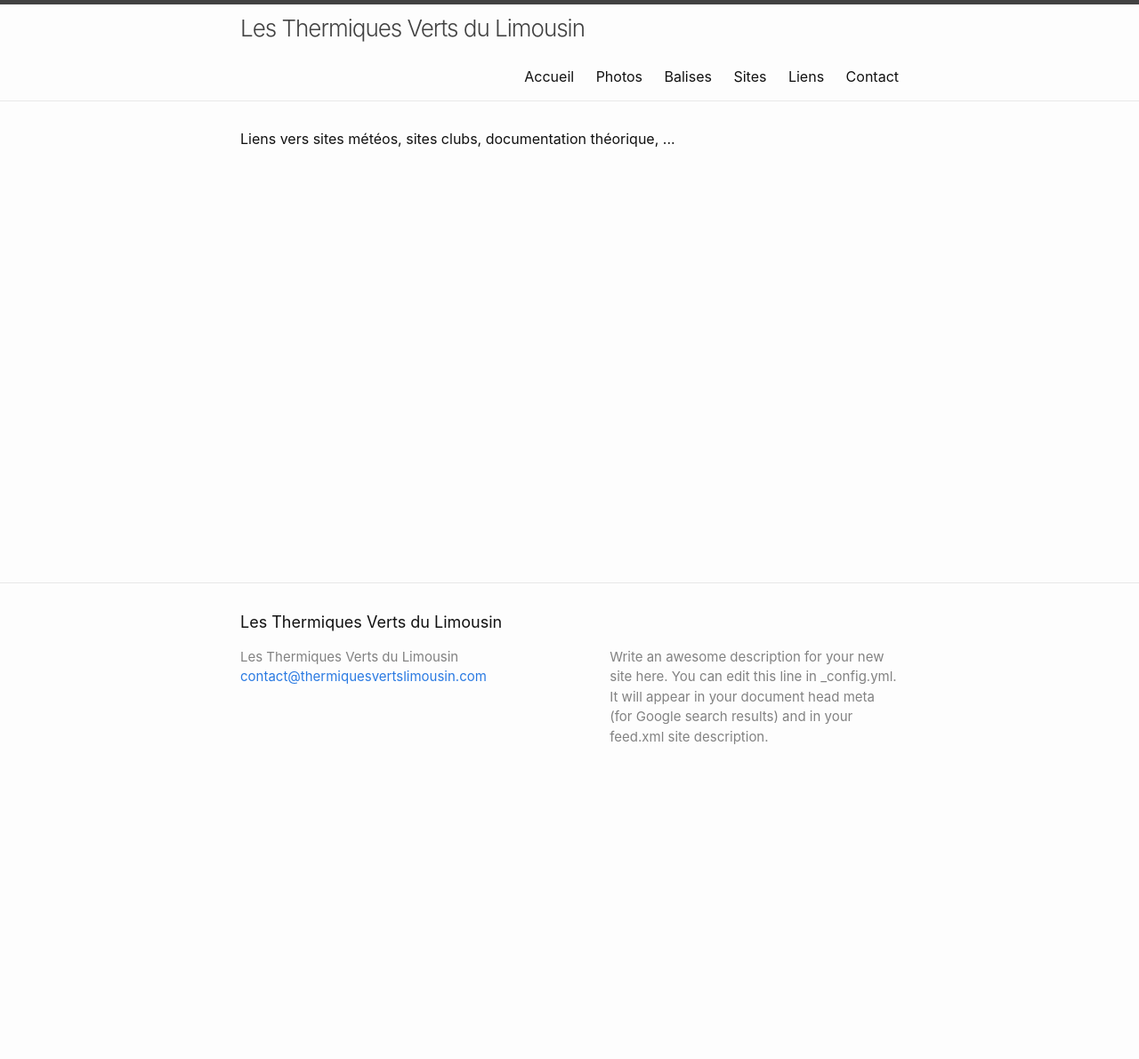
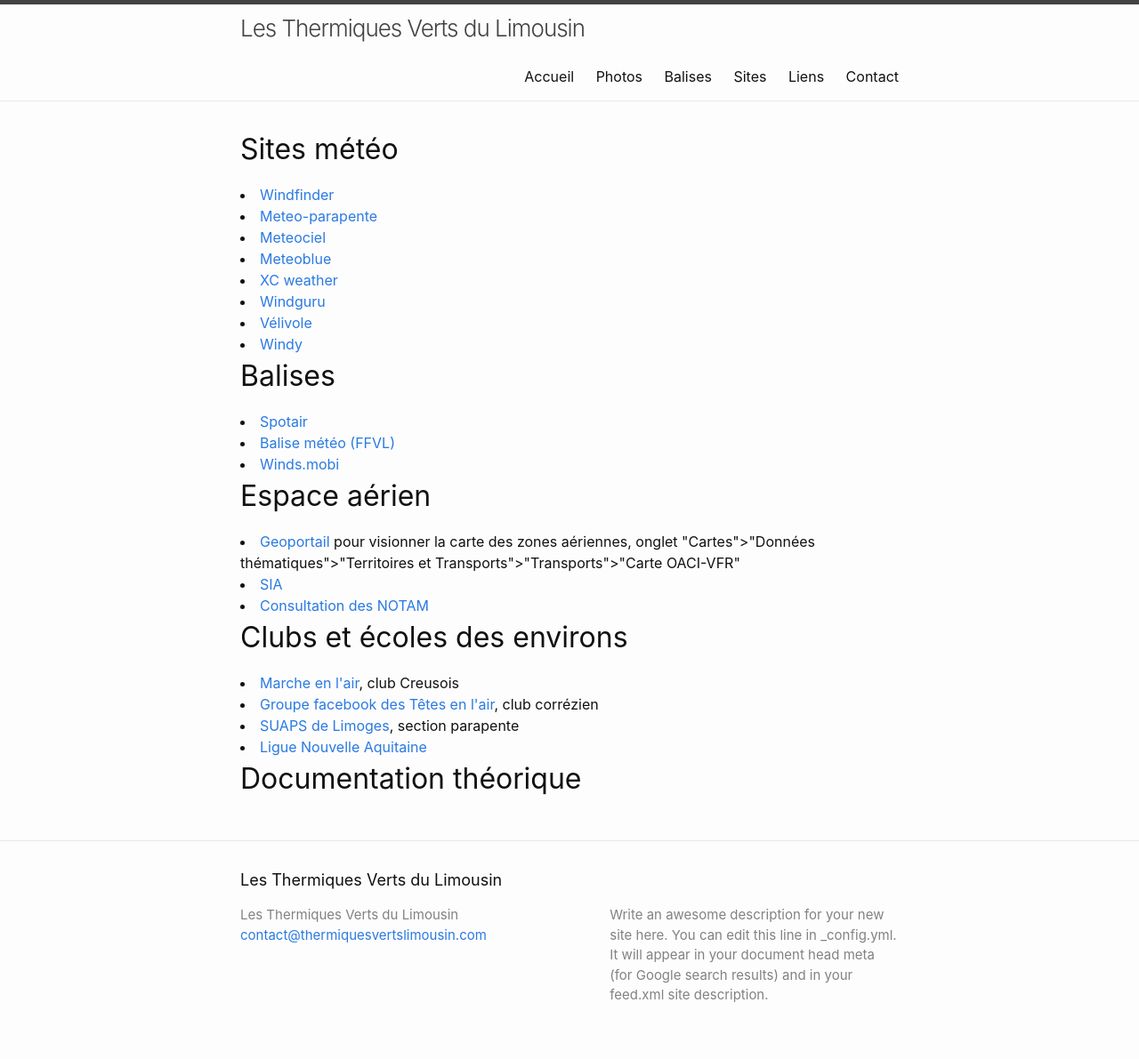
Before and after one commit to thermiques-verts-du-limousin/thermiques-verts-du-limousin.github.io, a Jekyll site: the page built from links.html, in a window 1280 px wide. Shown: the whole page at 89% size. Built offline with Jekyll 4.4.1, drawn with Linux system fonts in a browser that asks for light colours; before the commit the page ends 900 px from its top, so only the background shows below that.

Commit message:
Page de liens complétée

```diff
--- a/links.html
+++ b/links.html
@@ -4,4 +4,27 @@
 permalink: /links/
 ---
 
-Liens vers sites météos, sites clubs, documentation théorique, ...
+<h1>Sites météo</h1>
+<li><a href='https://www.windfinder.com/'>Windfinder</a></li>
+<li><a href='https://meteo-parapente.com/'>Meteo-parapente</a></li>
+<li><a href='http://www.meteociel.fr/'>Meteociel</a></li>
+<li><a href='https://www.meteoblue.com/fr/'>Meteoblue</a></li>
+<li><a href='http://www.xcweather.co.uk/FR/'>XC weather</a></li>
+<li><a href='https://www.windguru.cz/'>Windguru</a></li>
+<li><a href='https://www.velivole.fr/'>Vélivole</a></li>
+<li><a href='https://www.windy.com/'>Windy</a></li>
+<h1>Balises</h1>
+<li><a href='https://www.spotair.mobi/'>Spotair</a></li>
+<li><a href='http://www.balisemeteo.com/index.php'>Balise météo (FFVL)</a></li>
+<li><a href='https://winds.mobi/stations/map'>Winds.mobi</a></li>
+<h1>Espace aérien</h1>
+<li><a href='https://www.geoportail.gouv.fr/carte'>Geoportail</a> pour visionner la carte des zones aériennes, onglet "Cartes">"Données thématiques">"Territoires et Transports">"Transports">"Carte OACI-VFR"</li>
+<li><a href='https://www.sia.aviation-civile.gouv.fr'>SIA</a></li>
+<li><a href='http://notamweb.aviation-civile.gouv.fr/'>Consultation des NOTAM</a></li>
+<h1>Clubs et écoles des environs</h1>
+<li><a href='http://www.marcheenlair.fr/'>Marche en l'air</a>, club Creusois</li>
+<li><a href='https://www.facebook.com/groups/279026305586497/'>Groupe facebook des Têtes en l'air</a>, club corrézien</li>
+<li><a href='http://www.unilim.fr/suaps/activites/sports-de-nature/parapente/'>SUAPS de Limoges</a>, section parapente</li>
+<li><a href='https://aquitaine-vol-libre.jimdo.com/'>Ligue Nouvelle Aquitaine</a></li>
+
+<h1>Documentation théorique</h1>
```
